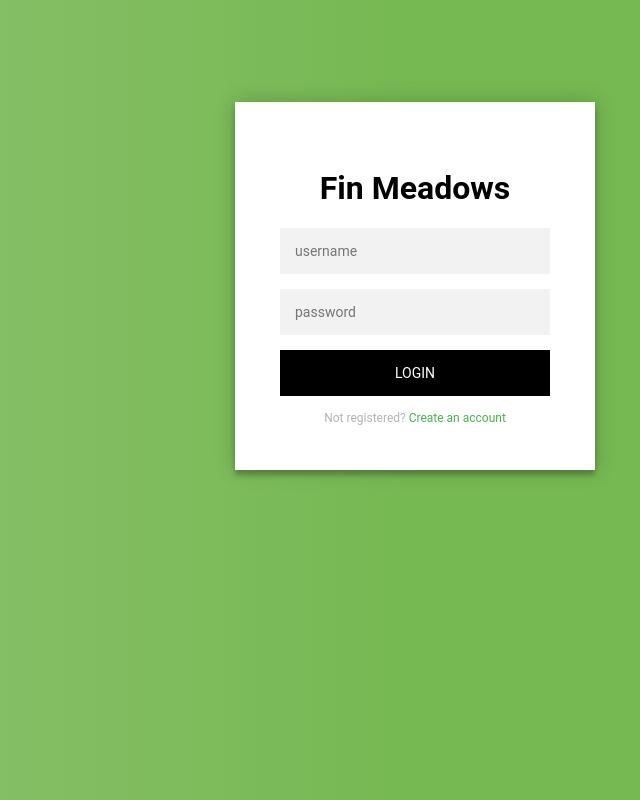
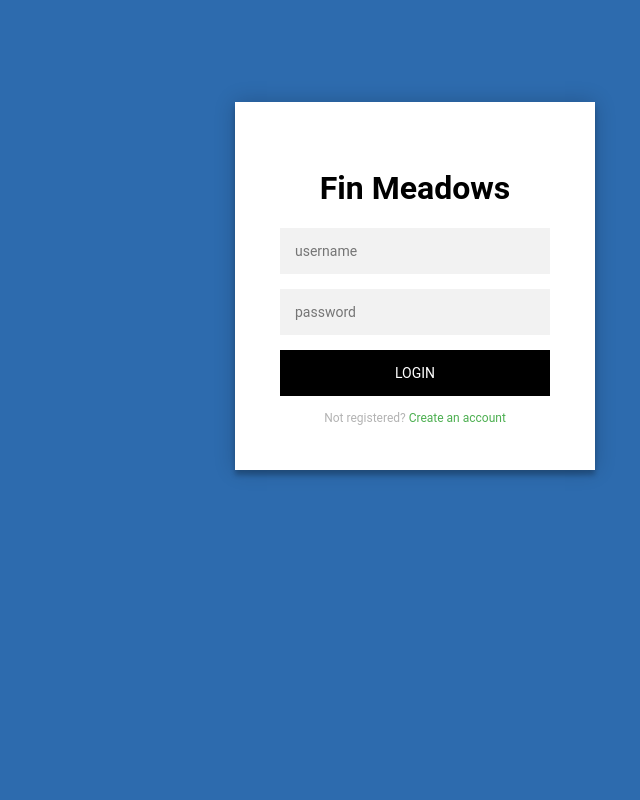
Before and after one commit to Shreyashlengare/node-frontend, a React (Create React App) app: page / in a window 1280 px wide. Shown: the whole page, without its empty margins (225-865 px from the left). Built offline with nearby package versions, Linux system fonts and the light colour scheme.

Commit message:
color change

```diff
--- a/src/Pages/Welcome.css
+++ b/src/Pages/Welcome.css
@@ -92,7 +92,7 @@
 body {
   background: #2d6bae; /* fallback for old browsers */
   background: #2d6bae;
-  background: linear-gradient(90deg, rgba(141,194,111,1) 0%, rgba(118,184,82,1) 50%);
+  background: linear-gradient(90deg, #2d6bae 0%, #2d6bae 50%);
   font-family: "Roboto", sans-serif;
   -webkit-font-smoothing: antialiased;
   -moz-osx-font-smoothing: grayscale;
```
